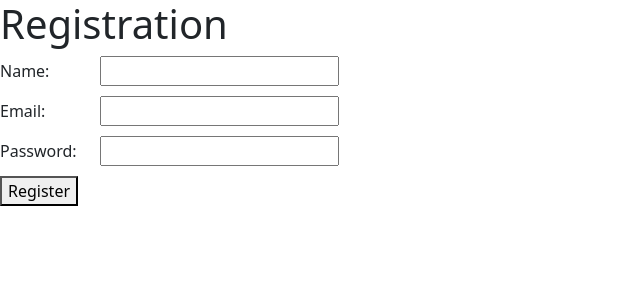
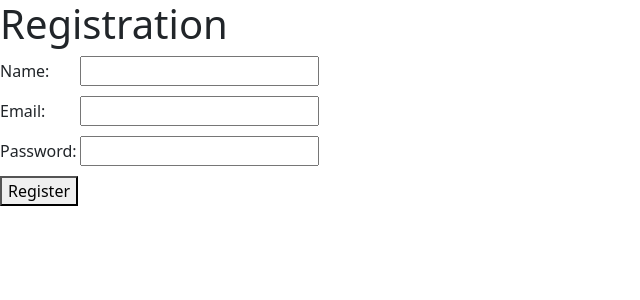
Before and after one commit to webfaisalbd/react-basics-ai, a React (Create React App) app: page / in a window 1280 px wide. Shown: the top 300 px of the page, without its empty margins (0-640 px from the left). Built offline with nearby package versions, Linux system fonts and the light colour scheme.

Commit message:
useState with object

```diff
--- a/src/App.js
+++ b/src/App.js
@@ -1,10 +1,10 @@
 import React from 'react'
-import Form from './form/Form'
+import Form2 from './form/Form2'
 
 const App = () => {
   return (
     <>
-        <Form />
+        <Form2 />
     </>
   )
 }
--- /dev/null
+++ b/src/form/Form2.js
@@ -0,0 +1,61 @@
+import React, { useState } from 'react'
+import style from './form.module.css'
+
+const Form2 = () => {
+
+    const [user, setUser] = useState({ name: '', email: '', password: '' });
+
+    const { name, email, password } = user;
+
+    const handleChange = (e) => {
+
+        setUser({ ...user, [e.target.name]: e.target.value })
+
+        // const filledName = e.target.name;
+        // if(filledName === "name"){
+        //     setUser({name: e.target.value, email, password});
+        // }
+        // if(filledName === "email"){
+        //     setUser({name, email: e.target.value, password});
+        // }
+        // if(filledName === "password"){
+        //     setUser({name, email, password: e.target.value});
+        // }
+    }
+
+    const handleSubmit = (e) => {
+        e.preventDefault();
+        console.log(user);
+        console.log(user.name);
+    }
+
+
+    return (
+        <div>
+            <h1>Registration</h1>
+            <form onSubmit={handleSubmit}>
+                <div className={style.formGroup}>
+                    <label htmlFor="name">Name: </label>
+                    <input type="text" name="name" id="name" required onChange={handleChange}
+                        value={name} />
+                </div>
+                <div className={style.formGroup}>
+                    <label htmlFor="email">Email: </label>
+                    <input type="email" name="email" id="email" required onChange={handleChange}
+                        value={email} />
+                </div>
+                <div className={style.formGroup}>
+                    <label htmlFor="password">Password: </label>
+                    <input type="password" name="password" id="password" required onChange={handleChange}
+                        value={password} />
+                </div>
+                <div>
+                    <button type='submit'>Register</button>
+                </div>
+
+            </form>
+        </div>
+    )
+}
+
+export default Form2
--- a/src/form/form.module.css
+++ b/src/form/form.module.css
@@ -2,5 +2,5 @@
     margin-bottom: 10px;
 }
 .formGroup label {
-    width: 100px;
+    width: 80px;
 }
```
